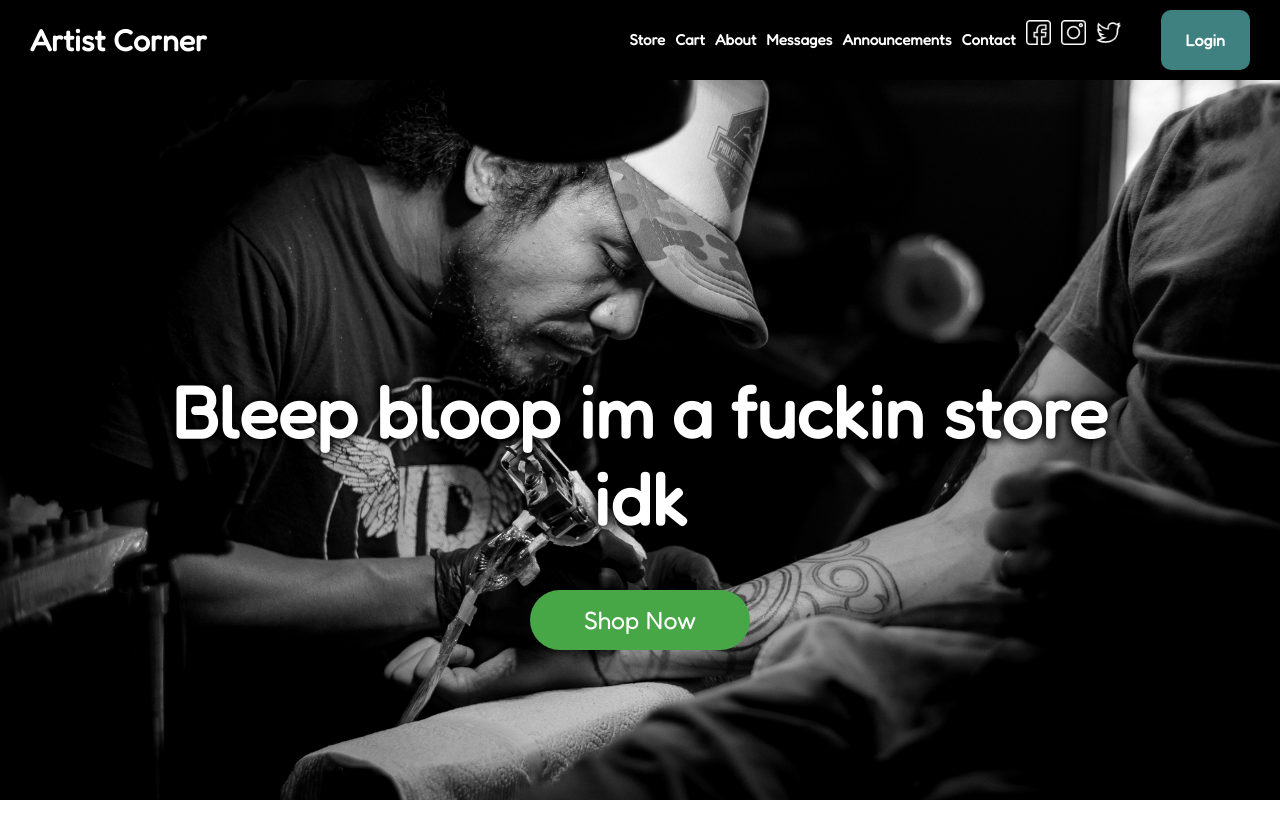
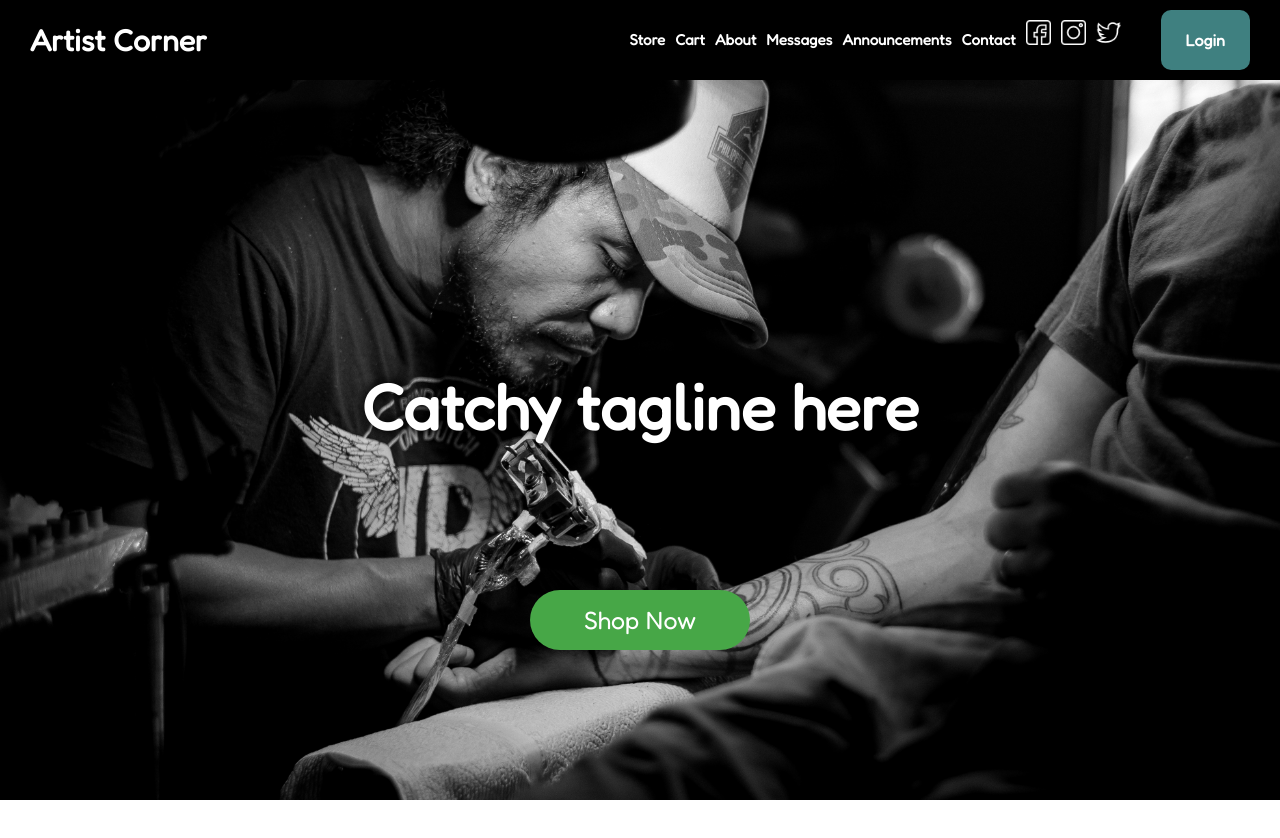
Before and after one commit to ahetrick12/artist-corner-estore, an Angular app in the folder estore-ui/: page /homepage in a window 1280 px wide. Shown: the top 838 px of the page. After the commit the page ends 800 px from the top, so only its background shows below. Built offline with nearby package versions, Linux system fonts and the light colour scheme.

Commit message:
Fixes to homepage css

```diff
--- a/estore-ui/src/app/homepage/homepage.component.css
+++ b/estore-ui/src/app/homepage/homepage.component.css
@@ -26,13 +26,12 @@
 .message {
   position: absolute;
   width: 100%;
-  height: 100%;
-  transform: translateY(50%);
+  top: 50%;
   margin: auto;
   color: white;
-  font-size: 450%;
-  text-shadow: 3px 3px 8px rgba(0, 0, 0, 0.6), 3px -3px 8px rgba(0, 0, 0, 0.6),
-    -3px 3px 8px rgba(0, 0, 0, 0.6), -3px -3px 8px rgba(0, 0, 0, 0.6);
+  font-size: 400%;
+  text-shadow: 3px 3px 8px rgba(0, 0, 0, 0.4), 3px -3px 8px rgba(0, 0, 0, 0.4),
+    -3px 3px 8px rgba(0, 0, 0, 0.4), -3px -3px 8px rgba(0, 0, 0, 0.4);
 }
 
 .gotostore {
--- a/estore-ui/src/app/homepage/homepage.component.html
+++ b/estore-ui/src/app/homepage/homepage.component.html
@@ -3,7 +3,7 @@
     <div class="main_img">
       <img src="../../assets/images/pho.jpg" id="banim" />
       <div class="center">
-        <h1 class="message">Bleep bloop im a fuckin store idk</h1>
+        <h1 class="message">Catchy tagline here</h1>
       </div>
       <button class="gotostore" routerLink="/store">Shop Now</button>
     </div>
```
